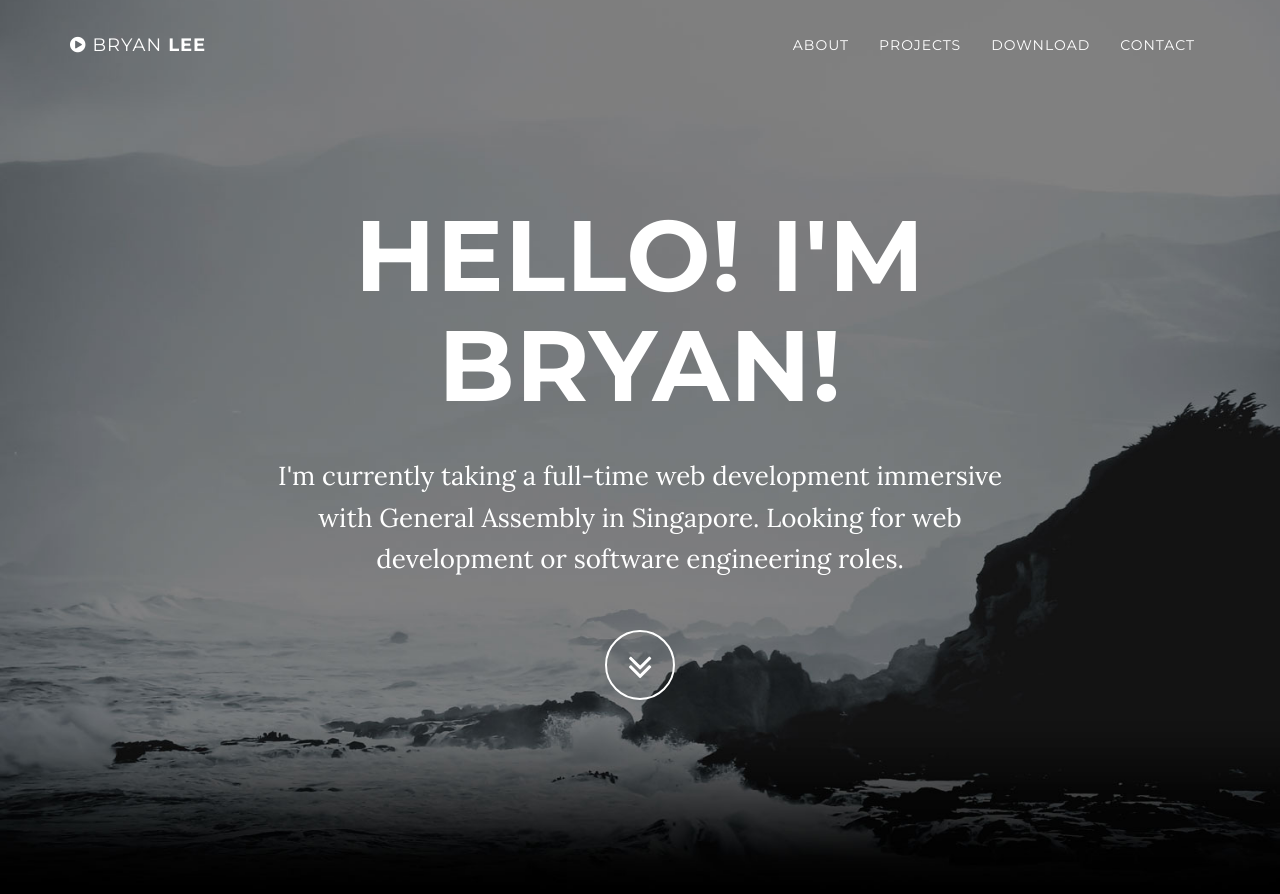
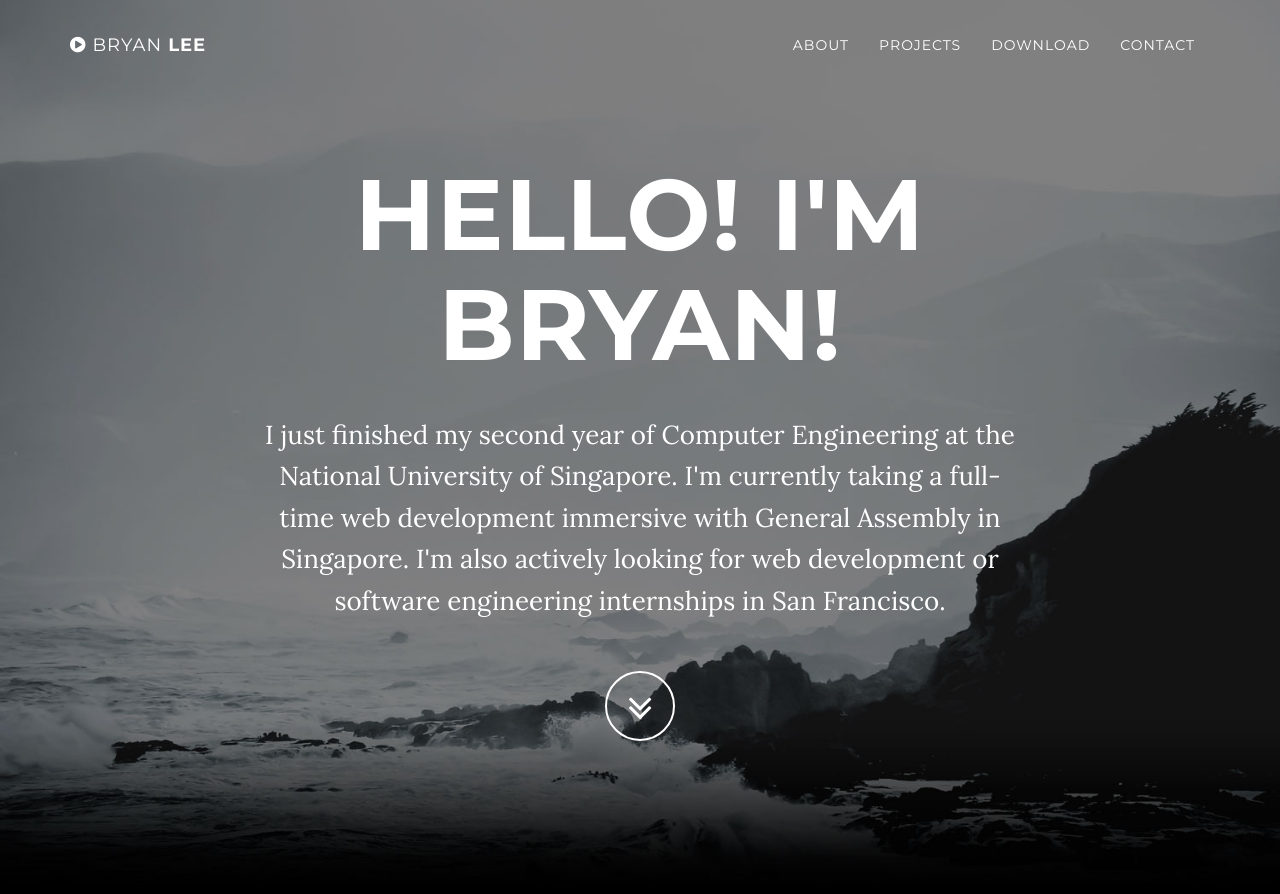
Before and after one commit to bryanleejh/bryanleejh.github.io, a Jekyll site: the page index.html, which Jekyll copies as it is, in a window 1280 px wide and 900 px high. Shown: the top 894 px of the window. Built offline with Jekyll 4.4.1, drawn with Linux system fonts in a browser that asks for light colours; nearby versions of some CDN libraries; some of the changed text lies outside the part shown.

Commit message:
Update index.html

```diff
--- a/index.html
+++ b/index.html
@@ -88,7 +88,9 @@
                 <div class="row">
                     <div class="col-md-8 col-md-offset-2">
                         <h1 class="brand-heading">Hello! I'm Bryan!</h1>
-                        <p class="intro-text">I'm currently taking a full-time web development immersive with General Assembly in Singapore. Looking for web development or software engineering roles.</p>
+                        <p class="intro-text">I just finished my second year of Computer Engineering at the National University of Singapore.
+                            I'm currently taking a full-time web development immersive with General Assembly in Singapore.
+                            I'm also actively looking for web development or software engineering internships in San Francisco.</p>
                         <a href="#about" class="btn btn-circle page-scroll">
                             <i class="fa fa-angle-double-down animated"></i>
                         </a>
```
Also changed, not shown: other parts of index.html (+1 -0 lines).
